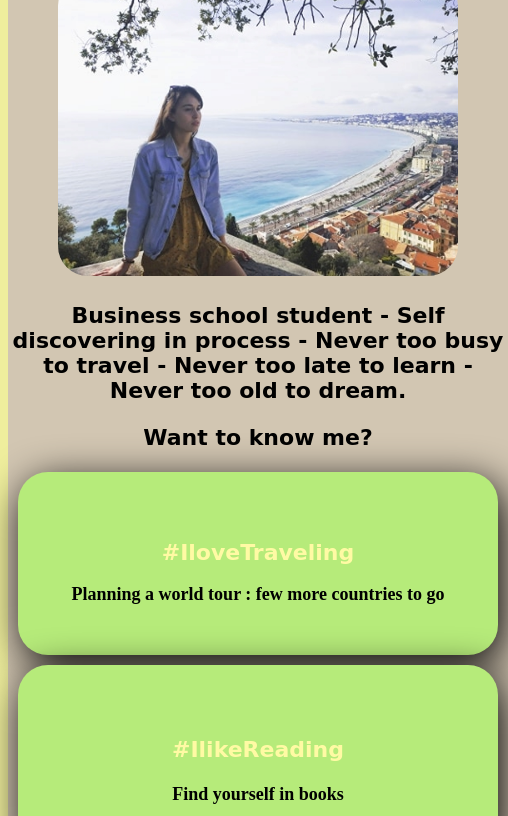
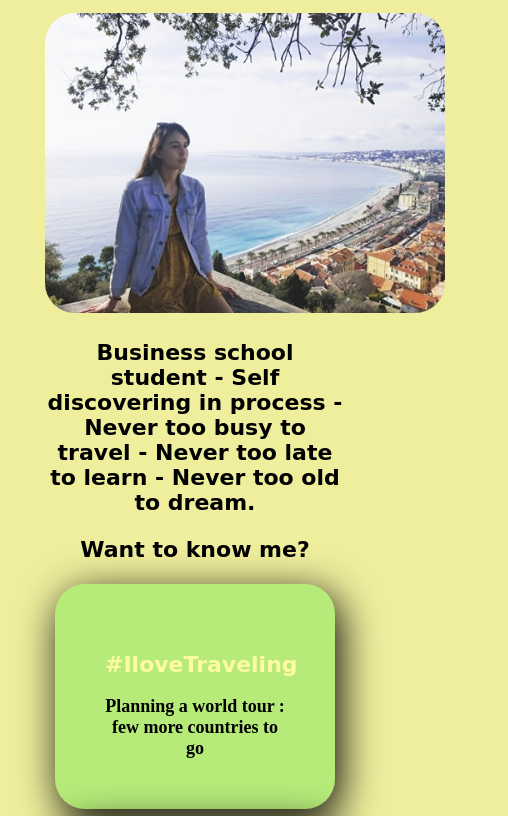
Before and after one commit to Imene12345/My-Profile, a plain HTML site: page index.html in a window 390 px wide. Shown: the part 115-931 px from the top of the page, 508 px wide, since content can reach past the window. Drawn offline with Linux system fonts and the light colour scheme.

Commit message:
Add files via upload

```diff
--- a/style.css
+++ b/style.css
@@ -41,14 +41,25 @@ h2, h3, h4, h5, h6 {
 width: 500px;
 margin: 20px auto;
 text-align: center;
+}
 
-}
-@media (max-width: 500px) {
+@media (max-width: 760px) {
 .container {
-background-color: #d2c6b2;
- }
+ width: 500px;
+  }
  }
 
+ @media (max-width: 550px) {
+.container {
+ width: 400px;
+  }
+ }
+
+ @media (max-width: 450px) {
+.container {
+ width: 300px;
+  }
+ }
 
 
 .card-green {
```
